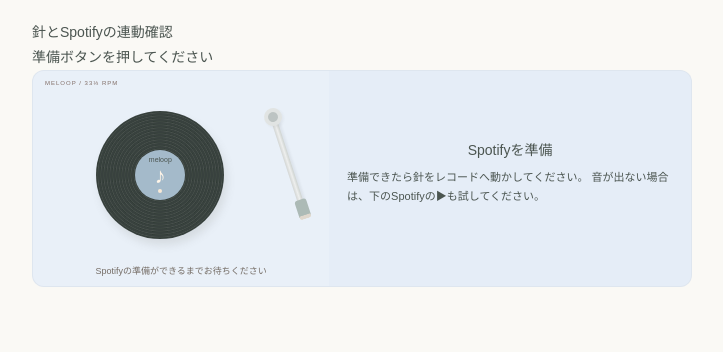
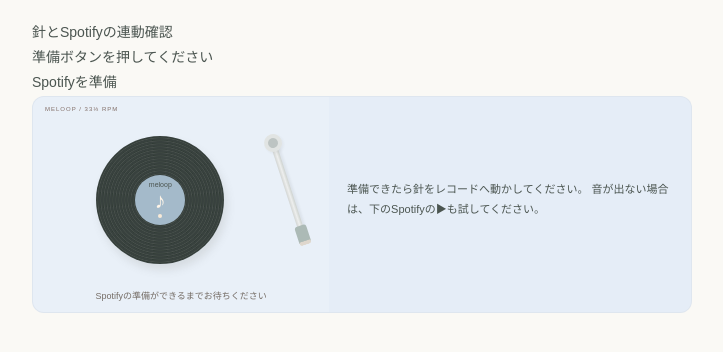
Before and after one commit to kohakoha-07/melonsoda_kcl, a Next.js app: page /spotify-api-check in a window 1280 px wide. Shown: the top 352 px of the page, without its empty margins (278-1001 px from the left). Built offline with nearby package versions, Linux system fonts and the light colour scheme.

Commit message:
Move Spotify preparation button outside record layout

```diff
--- a/app/spotify-api-check/page.tsx
+++ b/app/spotify-api-check/page.tsx
@@ -111,11 +111,17 @@ export default function SpotifyApiCheckPage() {
     }
   }
 
-  return (
+   return (
     <main style={{ maxWidth: 700, margin: "0 auto", padding: 20 }}>
       <h1>針とSpotifyの連動確認</h1>
 
       <p role="status">{status}</p>
+
+      {!open && (
+        <button type="button" onClick={() => setOpen(true)}>
+          Spotifyを準備
+        </button>
+      )}
 
       <div className={`${styles.player} ${styles.blue}`}>
         <RecordArm
@@ -127,12 +133,6 @@ export default function SpotifyApiCheckPage() {
         />
 
         <div className={styles.info}>
-          {!open && (
-            <button type="button" onClick={() => setOpen(true)}>
-              Spotifyを準備
-            </button>
-          )}
-
           <p>
             準備できたら針をレコードへ動かしてください。
             音が出ない場合は、下のSpotifyの▶も試してください。
```
